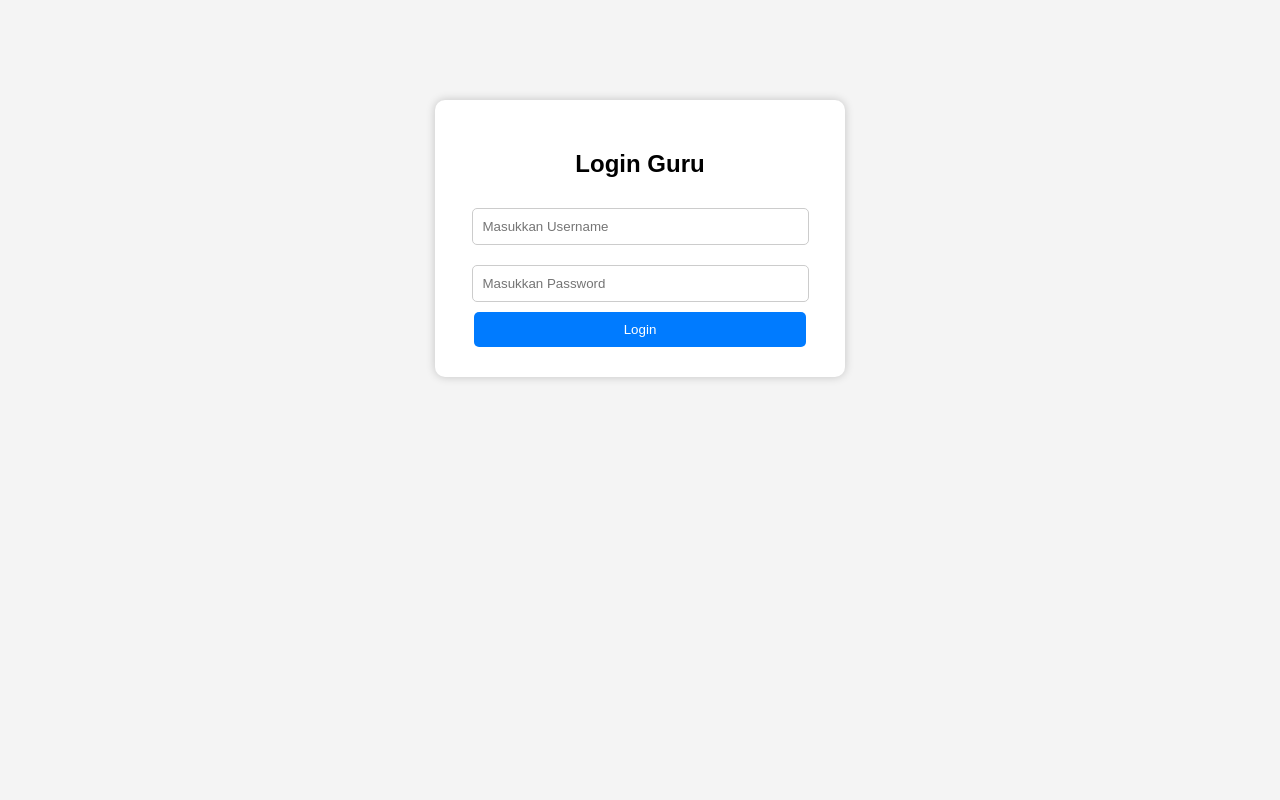
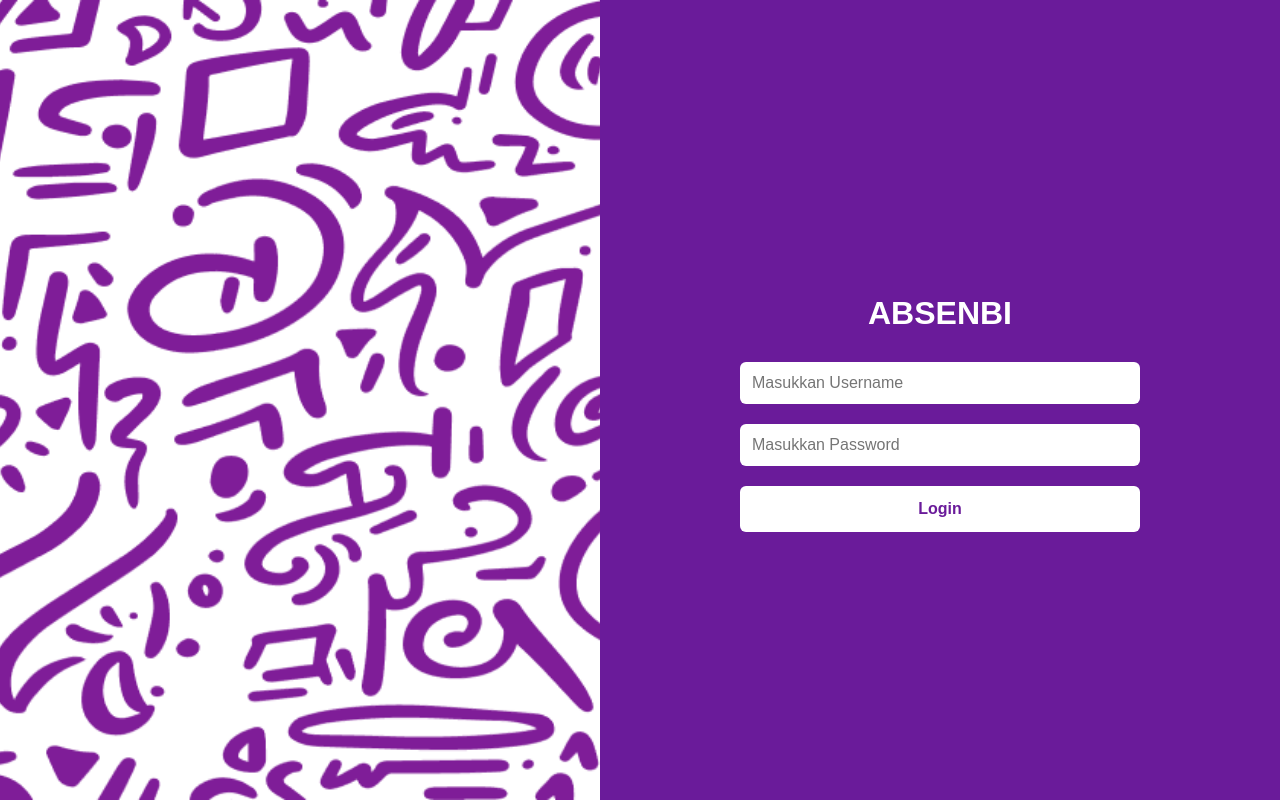
Before and after one commit to Aqil-Atepi/absensibi_website, a PHP site: page /auth/ in a window 1280 px wide. Run offline with PHP 8.4, Linux system fonts and the light colour scheme.

Commit message:
Complete Login

```diff
--- a/auth/index.php
+++ b/auth/index.php
@@ -1,82 +1,159 @@
 <?php
-    require_once '../conn.php';
+require_once "../conn.php";
+
 session_start();
 
-    function redirect($targeturl) {
-        header('Location: ' . $targeturl);
+if (isset($_SESSION["username"]) && isset($_SESSION["role"])) {
+  header("Location: login.php");
+}
+
+function redirect($targeturl)
+{
+  header("Location: " . $targeturl);
   exit;
 }
 
-    function cekuser($target, $username, $password) {
-        $stmt = $conn->prepare('SELECT * FROM ? WHERE username=?');
-        $stmt->bind_param("ss", $target, $username);
+function cekuser($conn, $target, $username, $password)
+{
+  $stmt = $conn->prepare("SELECT * FROM $target WHERE username=?");
+  $stmt->bind_param("s", $username);
   $stmt->execute();
   $result = $stmt->get_result();
   $user = $result->fetch_assoc();
 
   if ($user && password_verify($password, $user['password'])) {
     return $user;
-        }
-        else {
+  } else {
     return false;
   }
 }
 
-    $error = '';
+$error = "";
 
-    if ($_SERVER['REQUEST_METHOD'] === 'POST') {
-        $requestauth = $_POST['requestauth'];
+if ($_SERVER["REQUEST_METHOD"] === "POST") {
 
-        if ($requestauth !== 'login') {
-            redirect('../');
-        }
-
-        $username = mysqli_real_escape_string($conn, $_POST['username']);
-        $password = mysqli_real_escape_string($conn, $_POST['password']);
+  $username = mysqli_real_escape_string($conn, $_POST["username"]);
+  $password = mysqli_real_escape_string($conn, $_POST["password"]);
 
   if (empty($username) || empty($password)) {
-            $error = 'Tolong isi semua field yang tersedia ⚠️';
-        }
-
-        $guru = cekuser('guru', $username);
-        $admin = cekuser('administratif', $username);
+    $error = "Tolong isi semua field yang tersedia ⚠️";
+  } else {
+    $guru = cekuser($conn, "guru", $username, $password);
+    $admin = cekuser($conn, "administratif", $username, $password);
 
     if ($guru) {
       $_SESSION['username'] = $username;
+      $_SESSION['role'] = 'guru';
+      header("Location: login.php");
+    } elseif ($admin) {
+      $_SESSION['username'] = $username;
+      $_SESSION['role'] = "admin";
+      header("Location: login.php");
+    } else {
+      $error = "Username atau Password salah! ⛔";
     }
-
-        if ($admin) {
-            $_SESSION['username'] = $username;
   }
-
-        $error = 'Username atau Password salah! ⛔';
 }
 ?>
 
 <!DOCTYPE html>
 <html lang="id">
+
 <head>
   <meta charset="UTF-8">
-    <title>Login Guru</title>
+  <title>Login ABSENBI</title>
   <style>
-        body {font-family: Arial, sans-serif; background: #f4f4f4; text-align: center;}
-        .login-box {width: 350px; margin: 100px auto; padding: 30px; background: #fff; border-radius: 10px; box-shadow: 0 0 10px rgba(0,0,0,0.2);}
-        input {width: 90%; padding: 10px; margin: 10px 0; border: 1px solid #ccc; border-radius: 5px;}
-        button {width: 95%; padding: 10px; background: #007BFF; color: #fff; border: none; border-radius: 5px; cursor: pointer;}
-        button:hover {background: #0056b3;}
-        .error {color: red; margin-top: 10px;}
+    * {
+      box-sizing: border-box;
+    }
+
+    body {
+      margin: 0;
+      font-family: Arial, sans-serif;
+    }
+
+    .container {
+      display: flex;
+      height: 100vh;
+      width: 100%;
+    }
+
+    .left {
+      flex: 1;
+      background: url("../assets/images/bg-login.png") no-repeat center;
+      background-size: cover;
+    }
+
+    .right {
+      flex: 1;
+      background: #6a1b9a;
+      color: white;
+      display: flex;
+      flex-direction: column;
+      justify-content: center;
+      align-items: center;
+      padding: 40px;
+    }
+
+    .right h2 {
+      margin-bottom: 20px;
+      font-size: 32px;
+    }
+
+    form {
+      width: 80%;
+      max-width: 400px;
+    }
+
+    input {
+      width: 100%;
+      padding: 12px;
+      margin: 10px 0;
+      border: none;
+      border-radius: 6px;
+      font-size: 16px;
+    }
+
+    button {
+      width: 100%;
+      padding: 14px;
+      margin-top: 10px;
+      background: #fff;
+      border: none;
+      border-radius: 6px;
+      font-weight: bold;
+      font-size: 16px;
+      color: #6a1b9a;
+      cursor: pointer;
+      transition: background 0.3s;
+    }
+
+    button:hover {
+      background: #e1bee7;
+    }
+
+    .error {
+      color: #ffcccb;
+      margin-bottom: 15px;
+    }
   </style>
 </head>
+
 <body>
-    <div class="login-box">
-        <h2>Login Guru</h2>
+  <div class="container">
+    <div class="left"></div>
+    <div class="right">
+      <h2>ABSENBI</h2>
+      <?php if ($error): ?>
+        <div class="error"><?= htmlspecialchars($error) ?></div>
+      <?php endif; ?>
       <form method="POST">
-            <input type="text" name="username" placeholder="Masukkan Username" required><br>
-            <input type="password" name="password" placeholder="Masukkan Password" required><br>
+        <input type="text" name="username" placeholder="Masukkan Username">
+        <input type="password" name="password" placeholder="Masukkan Password">
         <button type="submit">Login</button>
       </form>
-        <?php if ($error) { echo "<p class='error'>$error</p>"; } ?>
+    </div>
   </div>
 </body>
+
 </html>
-<?php
```
Also changed, not shown: auth/login.php (+12 -46 lines), auth/logout.php (+4 -17 lines), pages/admin/index.php (added, +19 -0 lines), pages/guru/index.php (added, +19 -0 lines), assets/images/bg-login.png (renamed from ref/pkwh_admin/assets/bg-login.png). Lines whose indentation alone changed are shown as unchanged.
